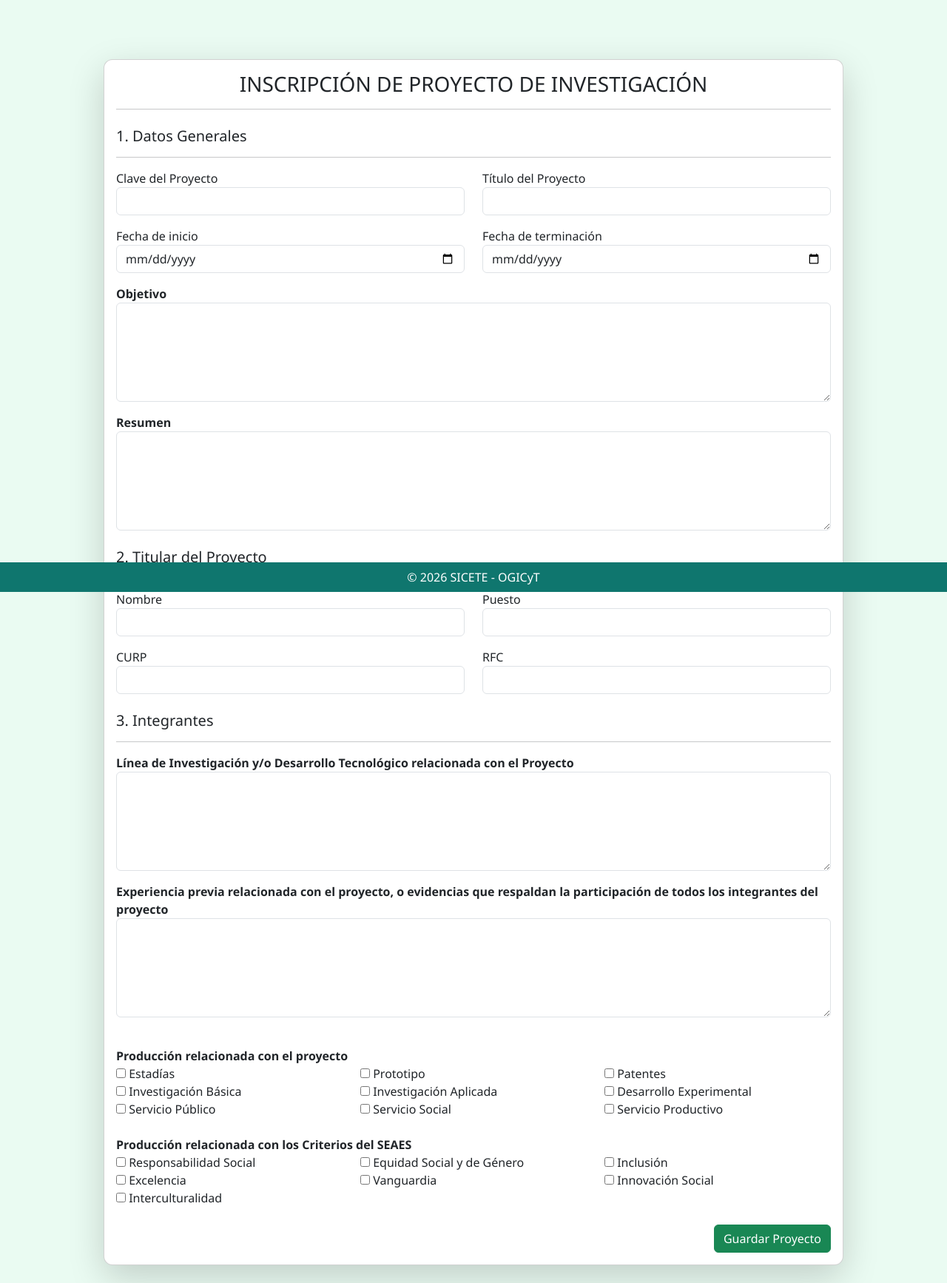
After one commit to JuanmaTIUTEM/celulasSystem, a PHP site: the page made by app/views/proyectos/newProyect.php in a window 1280 px wide. The commit adds this page. Shown: the whole page at 74% size. Run offline with PHP 8.4, Linux system fonts and the light colour scheme; the template is opened without the code that fills it, so the values that code supplies are empty; some libraries are stand-ins or nearby versions.

Commit message:
Iniciando formulario de Inscripción d eproyectos

```diff
--- /dev/null
+++ b/app/views/proyectos/newProyect.php
@@ -0,0 +1,153 @@
+<div class="container-fluid py-4">
+  <div class="card shadow-lg mx-auto" style="max-width: 1000px;">
+    <div class="card-body">
+
+      <h3 class="text-center">INSCRIPCIÓN DE PROYECTO DE INVESTIGACIÓN</h3>
+      <hr>
+
+      <form method="POST" action="/proyectos/store">
+
+        <!-- 1. DATOS GENERALES -->
+        <h5 class="mt-4">1. Datos Generales <hr></h5>
+
+        <div class="row mb-3">
+          <div class="col-md-6">
+            <label>Clave del Proyecto</label>
+            <input type="text" name="clave" class="form-control" required>
+          </div>
+          <div class="col-md-6">
+            <label>Título del Proyecto</label>
+            <input type="text" name="titulo" class="form-control" required>
+          </div>
+        </div>
+
+        <div class="row mb-3">
+          <div class="col-md-6">
+            <label>Fecha de inicio</label>
+            <input type="date" name="fecha_inicio" class="form-control">
+          </div>
+          <div class="col-md-6">
+            <label>Fecha de terminación</label>
+            <input type="date" name="fecha_terminacion" class="form-control">
+          </div>
+        </div>
+
+        <!-- 5. OBJETIVO -->
+        <div class="mb-3">
+          <label><strong>Objetivo</strong></label>
+          <textarea id="objetivo" name="objetivo" class="form-control w-100 " rows="5"></textarea>
+        </div>
+
+        <!-- 6. RESUMEN -->
+        <div class="mb-3">
+          <label><strong>Resumen</strong></label>
+          <textarea id="resumen" name="resumen" class="form-control w-100 " rows="5"></textarea>
+        </div>
+
+        <!-- 7-10 TITULAR -->
+        <h5 class="mt-4">2. Titular del Proyecto <hr></h5>
+
+        <div class="row mb-3">
+          <div class="col-md-6">
+            <label>Nombre</label>
+            <input type="text" name="titular_nombre" class="form-control">
+          </div>
+          <div class="col-md-6">
+            <label>Puesto</label>
+            <input type="text" name="titular_puesto" class="form-control">
+          </div>
+        </div>
+
+        <div class="row mb-3">
+          <div class="col-md-6">
+            <label>CURP</label>
+            <input type="text" name="titular_curp" class="form-control">
+          </div>
+          <div class="col-md-6">
+            <label>RFC</label>
+            <input type="text" name="titular_rfc" class="form-control">
+          </div>
+        </div>
+        <h5 class="mt-4">3. Integrantes <hr></h5>
+
+
+
+        <!-- 16 -->
+        <div class="mb-3">
+          <label><strong>Línea de Investigación y/o Desarrollo Tecnológico relacionada con el Proyecto</strong></label>
+          <textarea id="linea_investigacion" name="linea_investigacion" class="form-control w-100"  rows="5"></textarea>
+        </div>
+
+        <!-- 17 -->
+        <div class="mb-3">
+          <label ><strong>Experiencia previa relacionada con el proyecto, o evidencias que respaldan la participación de todos los integrantes del proyecto</strong></label>
+          <textarea id="experiencia_previa" name="experiencia_previa"  class="form-control w-100"  rows="5"></textarea>
+        </div>
+
+
+        <label class="mt-4"><strong>Producción relacionada con el proyecto</strong></label>
+
+        <div class="row">
+          <?php
+          $produccion = [
+              "Estadías","Prototipo","Patentes",
+              "Investigación Básica","Investigación Aplicada",
+              "Desarrollo Experimental","Servicio Público",
+              "Servicio Social","Servicio Productivo"
+          ];
+          foreach($produccion as $item):
+          ?>
+            <div class="col-md-4">
+              <input type="checkbox" name="produccion[]" value="<?= $item ?>"> <?= $item ?>
+            </div>
+          <?php endforeach; ?>
+        </div>
+
+        <!-- SEAES -->
+        <label class="mt-4"><strong>Producción relacionada con los Criterios del SEAES</strong></label>
+
+        <div class="row">
+          <?php
+          $seaes = [
+              "Responsabilidad Social","Equidad Social y de Género",
+              "Inclusión","Excelencia","Vanguardia",
+              "Innovación Social","Interculturalidad"
+          ];
+          foreach($seaes as $item):
+          ?>
+            <div class="col-md-4">
+              <input type="checkbox" name="seaes[]" value="<?= $item ?>"> <?= $item ?>
+            </div>
+          <?php endforeach; ?>
+        </div>
+
+        <div class="text-end mt-4">
+          <button class="btn btn-success">Guardar Proyecto</button>
+        </div>
+
+      </form>
+    </div>
+  </div>
+</div>
+
+<script>
+  /*$(function() {
+    $('#objetivo').summernote({
+      height: 150,
+      placeholder: 'Describa el objetivo principal del proyecto...'
+    });
+
+    $('#resumen').summernote({
+      height: 200,
+      placeholder: 'Describa antecedentes, alcances y resultados esperados...'
+    });
+
+    $('#linea_investigacion').summernote({
+      height: 120
+    });
+
+    $('#experiencia_previa').summernote({
+      height: 200
+    });
+  });*/
+</script>
--- a/app/views/template/footer.php
+++ b/app/views/template/footer.php
@@ -23,3 +23,9 @@
 	</script>
 
 </html>
+
+
+<!-- 4️⃣ Summernote JS -->
+<script src="https://cdn.jsdelivr.net/npm/summernote@0.9.0/dist/summernote-bs5.min.js"></script>
+
+<script src="https://cdn.tiny.cloud/1/f6y9mb4rmrnqi5rmqpcomhb9uh2yf9xg9cbvdsrob0r75f7b/tinymce/8/tinymce.min.js" referrerpolicy="origin" crossorigin="anonymous"></script>
--- a/app/views/template/head.php
+++ b/app/views/template/head.php
@@ -17,5 +17,12 @@
 
     <!-- CSS global -->
     <link rel="stylesheet" href="/app/assets/css/styles.css">
+
+    <!-- 1️⃣ jQuery PRIMERO -->
+    <script src="https://code.jquery.com/jquery-3.6.0.min.js"></script>
+
+    <!-- 3️⃣ Summernote CSS -->
+    <link href="https://cdn.jsdelivr.net/npm/summernote@0.9.0/dist/summernote-bs5.min.css" rel="stylesheet">
+
 </head>
 <body>
--- a/app/views/usuarios/miPerfil.php
+++ b/app/views/usuarios/miPerfil.php
@@ -1,6 +1,6 @@
 <?php
 
-	print_r($usuario['usuario']);
+	//print_r($usuario['usuario']);
 
 $user = $usuario['usuario'];
 
--- a/index.php
+++ b/index.php
@@ -13,6 +13,8 @@ $router->add('/usuarios', 'UsuarioController@index');
 $router->add('/miPerfil', 'UsuarioController@miPerfil');
 $router->add('/celulas', 'CelulasController@index');
 $router->add('/proyectos', 'ProyectosController@index');
+$router->add('/proyectos/create', 'ProyectosController@create');
+$router->add('/misProyectos', 'ProyectosController@misProyectos');
 
 $router->add('/registro', 'AuthController@register');
 $router->add('/registro/store', 'AuthController@store');
```
Also changed, not shown: app/controllers/ProyectosController.php (+12 -0 lines), app/views/proyectos/index.php (+76 -0 lines).
